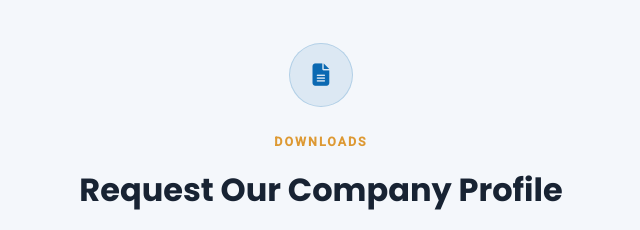
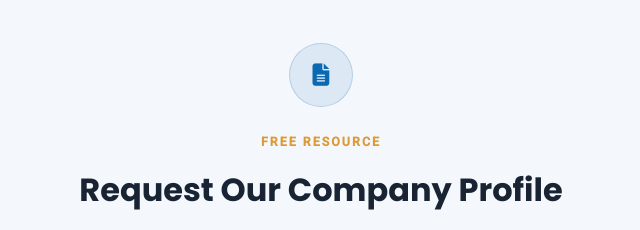
Before and after one commit to joelmuthee/gathara, a plain HTML site: page index.html in a window 1280 px wide. Shown: the part 6840-7070 px from the top of the page, 319-959 px from the left. Drawn offline with Linux system fonts and the light colour scheme; a script that the page names is missing.

Commit message:
Change Downloads tag to Free Resource on company profile section

```diff
--- a/index.html
+++ b/index.html
@@ -1116,7 +1116,7 @@ ul { list-style: none; }
       <div style="display:inline-flex;align-items:center;justify-content:center;width:64px;height:64px;background:rgba(11,105,178,0.1);border:1px solid rgba(11,105,178,0.2);border-radius:50%;margin-bottom:24px;">
         <i class="fas fa-file-lines" style="color:var(--blue);font-size:1.4rem;"></i>
       </div>
-      <span class="section-tag" style="display:block;margin-bottom:10px;">Downloads</span>
+      <span class="section-tag" style="display:block;margin-bottom:10px;">Free Resource</span>
       <h2 style="color:var(--navy);font-family:'Poppins',sans-serif;font-size:2rem;font-weight:700;margin-bottom:16px;">Request Our Company Profile</h2>
       <p style="color:var(--muted);font-size:1rem;line-height:1.75;max-width:520px;margin:0 auto 36px;">Receive a comprehensive overview of our specialized engineering capabilities and featured projects — delivered straight to your inbox.</p>
       <button onclick="openProfilePopup()" class="btn btn-primary" style="border:none;cursor:pointer;padding:14px 36px;border-radius:50px;display:inline-flex;align-items:center;gap:10px;">
```
